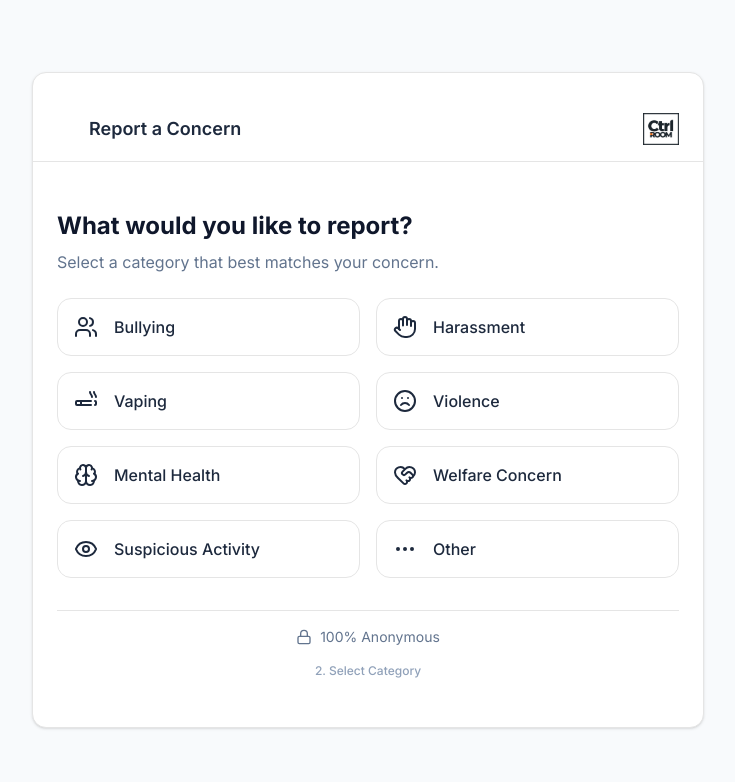
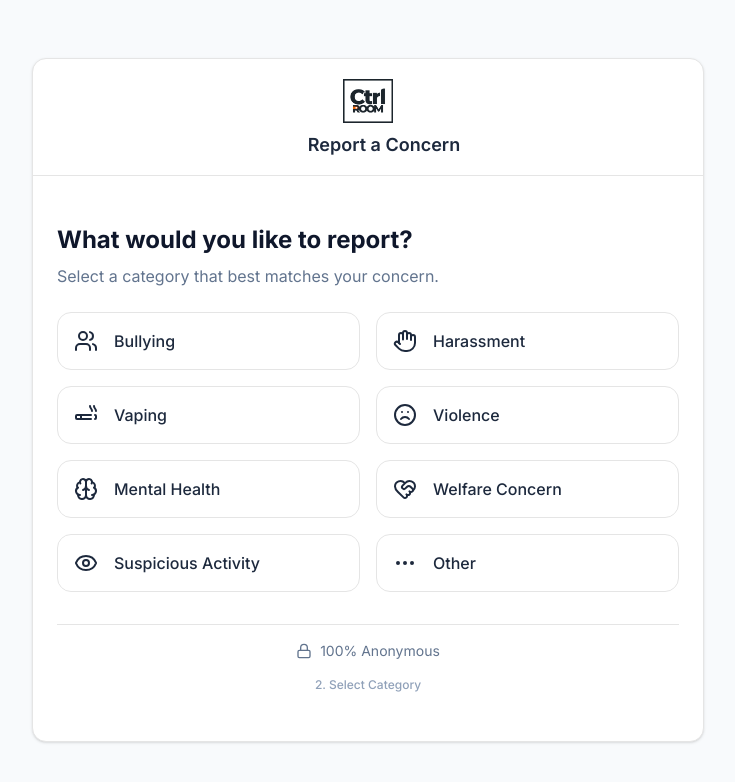
Before and after one commit to info-thathwaa/ctrl-room-web, a Next.js app: page /anonymous-report in a window 1280 px wide. Shown: the top 782 px of the page, without its empty margins (272-1007 px from the left). Built offline with nearby package versions, Linux system fonts and the light colour scheme.

Commit message:
feat: implement multi-step anonymous report submission form with category selection and validation

```diff
--- a/components/anonymous-report/AnonymousReportForm.tsx
+++ b/components/anonymous-report/AnonymousReportForm.tsx
@@ -74,6 +74,7 @@ export default function AnonymousReportForm() {
   const report_type = searchParams.get("report_type") || "event";
 
   const [step, setStep] = useState(1);
+  const [selectedCategory, setSelectedCategory] = useState("");
   const [file, setFile] = useState<File | null>(null);
 
   const submitMutation = useSubmitAnonymousReport({
@@ -99,7 +100,8 @@ export default function AnonymousReportForm() {
   const isAnonymousConfirmed = form.watch("isAnonymousConfirmed");
 
   const handleCategorySelect = (categoryId: string) => {
-    form.setValue("category", categoryId, { shouldValidate: true });
+    setSelectedCategory(categoryId);
+    form.setValue("category", categoryId === "Other" ? "" : categoryId, { shouldValidate: true });
     setStep(2);
   };
 
@@ -117,7 +119,10 @@ export default function AnonymousReportForm() {
 
     payload.append("againsted_by", values.againsted_by || "");
     payload.append("complainant", values.complainant || "");
-    payload.append("complainant_contact_number", values.complainant_contact_number || "");
+    payload.append(
+      "complainant_contact_number",
+      values.complainant_contact_number || "",
+    );
 
     const extendedDescription = `
 Location: ${values.location || "N/A"}
@@ -154,7 +159,12 @@ ${values.description}
             <motion.div
               initial={{ scale: 0 }}
               animate={{ scale: 1 }}
-              transition={{ delay: 0.2, type: "spring", stiffness: 300, damping: 20 }}
+              transition={{
+                delay: 0.2,
+                type: "spring",
+                stiffness: 300,
+                damping: 20,
+              }}
             >
               <Check className="w-10 h-10 text-emerald-600 stroke-[3]" />
             </motion.div>
@@ -164,7 +174,11 @@ ${values.description}
         <p className="text-muted-foreground">
           Thank you. Your report has been submitted anonymously.
         </p>
-        <Button onClick={() => window.location.reload()} variant="outline" className="mt-4">
+        <Button
+          onClick={() => window.location.reload()}
+          variant="outline"
+          className="mt-4"
+        >
           Submit Another Report
         </Button>
       </Card>
@@ -174,22 +188,30 @@ ${values.description}
   return (
     <Card className="w-full max-w-2xl mx-auto bg-white overflow-hidden shadow-sm border">
       {/* Header */}
-      <div className="px-6 py-4 border-b flex items-center justify-between">
+      <div className="px-6 py-4 border-b flex flex-col items-center justify-between">
+        <Image
+          src="/logo2.png"
+          alt="Ctrl Room"
+          width={120}
+          height={32}
+          className="h-11 w-full object-contain -mt-5 mb-2"
+        />
         <div className="flex items-center gap-3">
           {step === 2 ? (
             <button
               onClick={() => setStep(1)}
               type="button"
-              className="p-1 hover:bg-slate-100 rounded-md transition-colors"
+              className="p-1 cursor-pointer hover:bg-slate-100 rounded-md transition-colors"
             >
               <ChevronLeft className="w-5 h-5 text-slate-600" />
             </button>
           ) : (
             <ChevronLeft className="w-5 h-5 text-slate-400 invisible" />
           )}
-          <h1 className="text-lg font-semibold text-slate-800">Report a Concern</h1>
+          <h1 className="text-lg font-semibold text-slate-800">
+            Report a Concern
+          </h1>
         </div>
-        <Image src="/logo2.png" alt="Ctrl Room" width={120} height={32} className="h-8 w-auto object-contain" />
       </div>
 
       {step === 1 && (
@@ -211,7 +233,7 @@ ${values.description}
                   key={category.id}
                   type="button"
                   onClick={() => handleCategorySelect(category.id)}
-                  className="flex items-center gap-4 p-4 border rounded-xl hover:border-emerald-600 hover:shadow-sm transition-all bg-white text-left group"
+                  className="flex cursor-pointer items-center gap-4 p-4 border rounded-xl hover:border-emerald-600 hover:shadow-sm transition-all bg-white text-left group"
                 >
                   <div className="text-slate-800 group-hover:text-emerald-700 transition-colors">
                     <Icon className="w-6 h-6" />
@@ -236,9 +258,14 @@ ${values.description}
 
       {step === 2 && (
         <Form {...form}>
-          <form onSubmit={form.handleSubmit(onSubmit)} className="p-6 flex flex-col gap-6">
+          <form
+            onSubmit={form.handleSubmit(onSubmit)}
+            className="p-6 flex flex-col gap-6"
+          >
             <div>
-              <h2 className="text-2xl font-bold text-slate-900 mb-2">Tell us more</h2>
+              <h2 className="text-2xl font-bold text-slate-900 mb-2">
+                Tell us more
+              </h2>
               <p className="text-slate-500">
                 Please provide details about the concern.
               </p>
@@ -251,7 +278,16 @@ ${values.description}
                 render={({ field }) => (
                   <FormItem>
                     <FormLabel>Category</FormLabel>
-                    <Select onValueChange={field.onChange} defaultValue={field.value}>
+                    {selectedCategory === "Other" ? (
+                      <FormControl>
+                        <Input placeholder="Enter category" {...field} />
+                      </FormControl>
+                    ) : (
+                      <Select
+                        onValueChange={field.onChange}
+                        defaultValue={field.value}
+                        disabled
+                      >
                         <FormControl>
                           <SelectTrigger className="w-full">
                             <SelectValue placeholder="Select category" />
@@ -265,6 +301,7 @@ ${values.description}
                           ))}
                         </SelectContent>
                       </Select>
+                    )}
                     <FormMessage />
                   </FormItem>
                 )}
@@ -294,7 +331,10 @@ ${values.description}
                     <FormItem>
                       <FormLabel>Your Name (Optional)</FormLabel>
                       <FormControl>
-                        <Input placeholder="Leave blank to remain anonymous" {...field} />
+                        <Input
+                          placeholder="Leave blank to remain anonymous"
+                          {...field}
+                        />
                       </FormControl>
                       <FormMessage />
                     </FormItem>
@@ -308,7 +348,10 @@ ${values.description}
                     <FormItem>
                       <FormLabel>Contact Number (Optional)</FormLabel>
                       <FormControl>
-                        <Input placeholder="Leave blank to remain anonymous" {...field} />
+                        <Input
+                          placeholder="Leave blank to remain anonymous"
+                          {...field}
+                        />
                       </FormControl>
                       <FormMessage />
                     </FormItem>
@@ -378,7 +421,10 @@ ${values.description}
                     <FormItem>
                       <FormLabel>Floor / Room (Optional)</FormLabel>
                       <FormControl>
-                        <Input placeholder="e.g. Floor 2 / Room 201" {...field} />
+                        <Input
+                          placeholder="e.g. Floor 2 / Room 201"
+                          {...field}
+                        />
                       </FormControl>
                       <FormMessage />
                     </FormItem>
@@ -413,11 +459,16 @@ ${values.description}
                     <UploadCloud className="w-6 h-6" />
                   </div>
                   {file ? (
-                    <p className="text-sm font-medium text-slate-800">{file.name}</p>
+                    <p className="text-sm font-medium text-slate-800">
+                      {file.name}
+                    </p>
                   ) : (
                     <>
                       <p className="text-sm text-slate-600 mb-1">
-                        <span className="font-semibold text-emerald-700">Click to upload</span> or drag and drop
+                        <span className="font-semibold text-emerald-700">
+                          Click to upload
+                        </span>{" "}
+                        or drag and drop
                       </p>
                       <p className="text-xs text-slate-400">
                         PNG, JPG, PDF up to 5MB
@@ -440,7 +491,8 @@ ${values.description}
                     </FormControl>
                     <div className="space-y-1 leading-none">
                       <FormLabel className="text-sm font-medium leading-relaxed text-slate-700 cursor-pointer">
-                        I understand my report is anonymous and cannot be traced back to me.
+                        I understand my report is anonymous and cannot be traced
+                        back to me.
                       </FormLabel>
                       <FormMessage />
                     </div>
```
Lines whose indentation alone changed are shown as unchanged.
